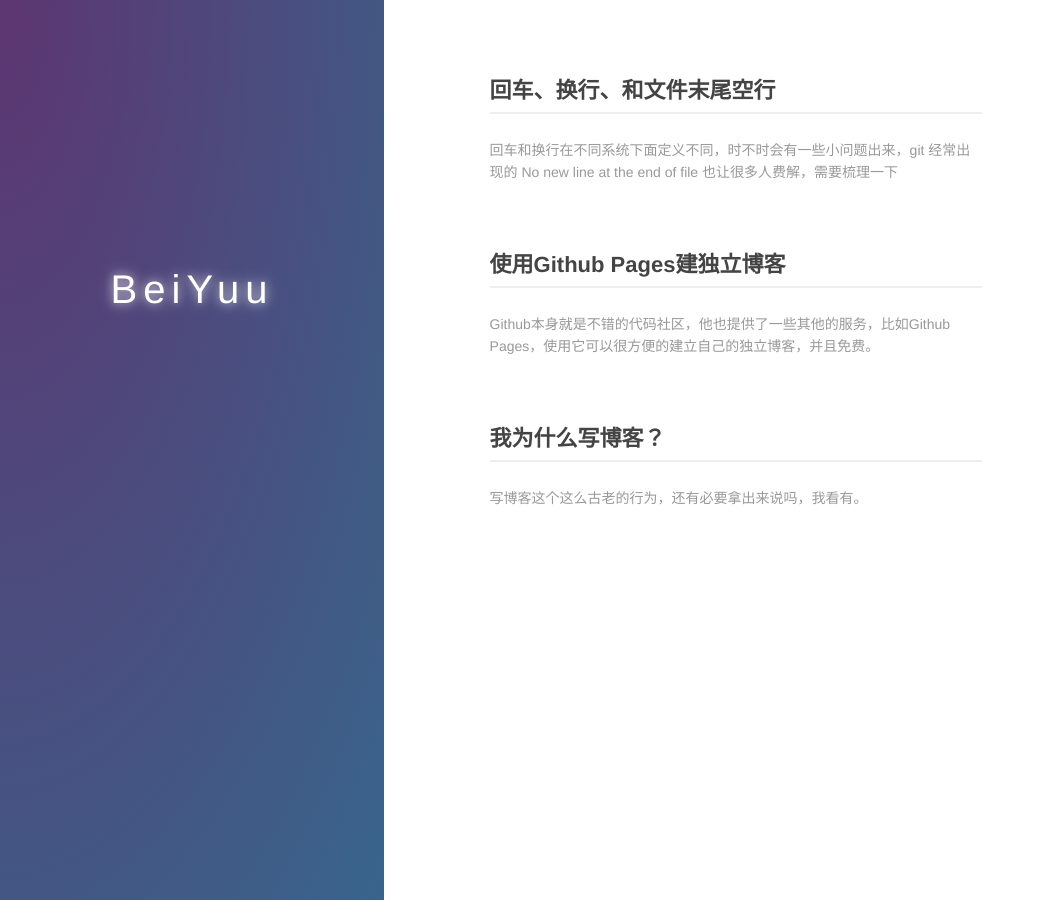
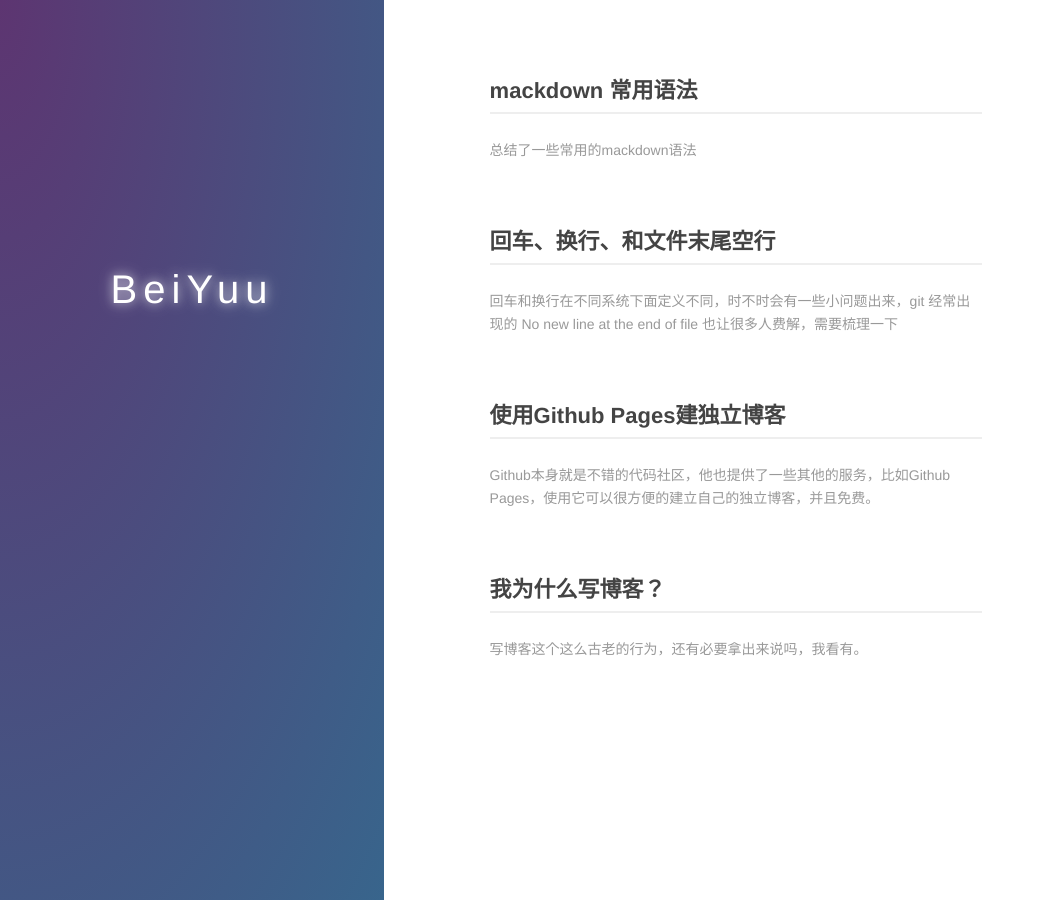
Before and after one commit to zuoxiaozuozuozuo/zuoxiaozuozuozuo.github.io, a Jekyll site: the page built from index.md, in a window 1280 px wide. Shown: the whole page, without its empty margins (0-1045 px from the left). Built offline with Jekyll 4.4.1, drawn with Linux system fonts in a browser that asks for light colours.

Commit message:
add new article

```diff
--- a/_posts/2016-09-09-mackdown.md
+++ b/_posts/2016-09-09-mackdown.md
@@ -1,3 +1,11 @@
+---
+layout: post
+title: mackdown 常用语法
+description: 总结了一些常用的mackdown语法
+category: blog
+---
+
+
 ## MarkDown by zuoxiaozuo
 *在编辑器中所有符号的输入都应该在英文状态下；*
 ###### ＊MarkDown与HTML
```
